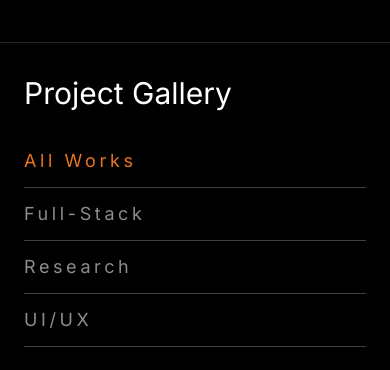
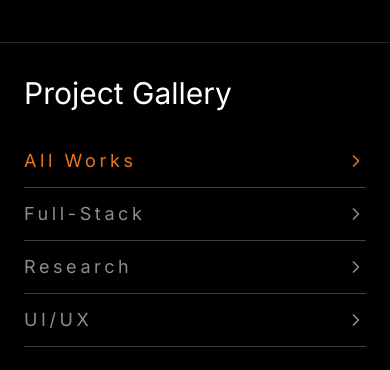
Before and after one commit to Hajime-No-Ippo/My_Website, a Next.js app in the folder Everything_About_Eric_Tao/: page / in a window 390 px wide. Shown: the part 1660-2030 px from the top of the page. Built offline with nearby package versions, Linux system fonts and the light colour scheme; a web font is replaced by a local one.

Commit message:
style: add iOS-settings-style chevron to mobile filter rows
Each stacked category row now has a right-aligned chevron, matching a
plain list-row convention — hidden again once the nav reverts to its
inline wrapped layout from md up.

```diff
--- a/Everything_About_Eric_Tao/components/project-gallery.tsx
+++ b/Everything_About_Eric_Tao/components/project-gallery.tsx
@@ -3,7 +3,7 @@
 import { useEffect, useRef, useState } from "react"
 import Image from "next/image"
 import Link from "next/link"
-import { ArrowRight } from "lucide-react"
+import { ArrowRight, ChevronRight } from "lucide-react"
 import { accentOf, projects, textOn, type Project, type ProjectCategory } from "@/data/projects"
 import { CurtainLink, curtainFor } from "@/components/curtain"
 import { cn } from "@/lib/utils"
@@ -125,12 +125,15 @@ function ProjectGallery() {
                 key={category}
                 aria-pressed={filter === category}
                 className={cn(
-                  "border-b border-white/25 py-3 text-left no-underline transition-colors hover:text-[#E77421] hover:no-underline md:border-none md:py-0",
+                  "flex items-center justify-between border-b border-white/25 py-3 text-left no-underline transition-colors hover:text-[#E77421] hover:no-underline md:inline md:border-none md:py-0",
                   filter === category ? "text-[#E77421]" : "text-white/55",
                 )}
                 onClick={() => setFilter(category)}
               >
                 {category === "All" ? "All Works" : category}
+                {/* iOS-settings-style row chevron — mobile stacked list only,
+                    hidden once the nav reverts to the inline wrapped row. */}
+                <ChevronRight aria-hidden="true" className="h-5 w-5 md:hidden" />
               </button>
             ))}
           </nav>
```
